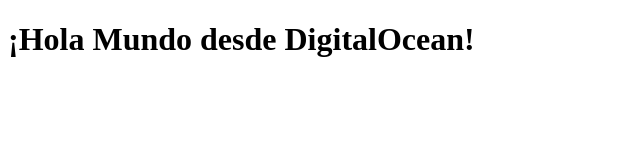
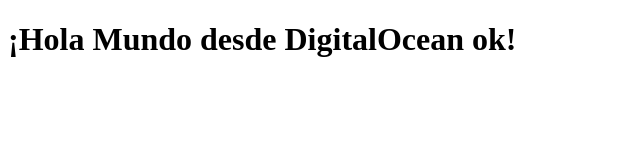
Before and after one commit to david-chulde/GithubActions_DigitalOcean, a plain HTML site: page index.html in a window 1280 px wide. Shown: the full height of the page, 0-640 px from the left. Drawn offline with Linux system fonts and the light colour scheme.

Commit message:
fix: Update index.html

```diff
--- a/index.html
+++ b/index.html
@@ -6,6 +6,6 @@
   <title>Hola Mundo</title>
 </head>
 <body>
-  <h1>¡Hola Mundo desde DigitalOcean!</h1>
+  <h1>¡Hola Mundo desde DigitalOcean ok!</h1>
 </body>
 </html>
```
